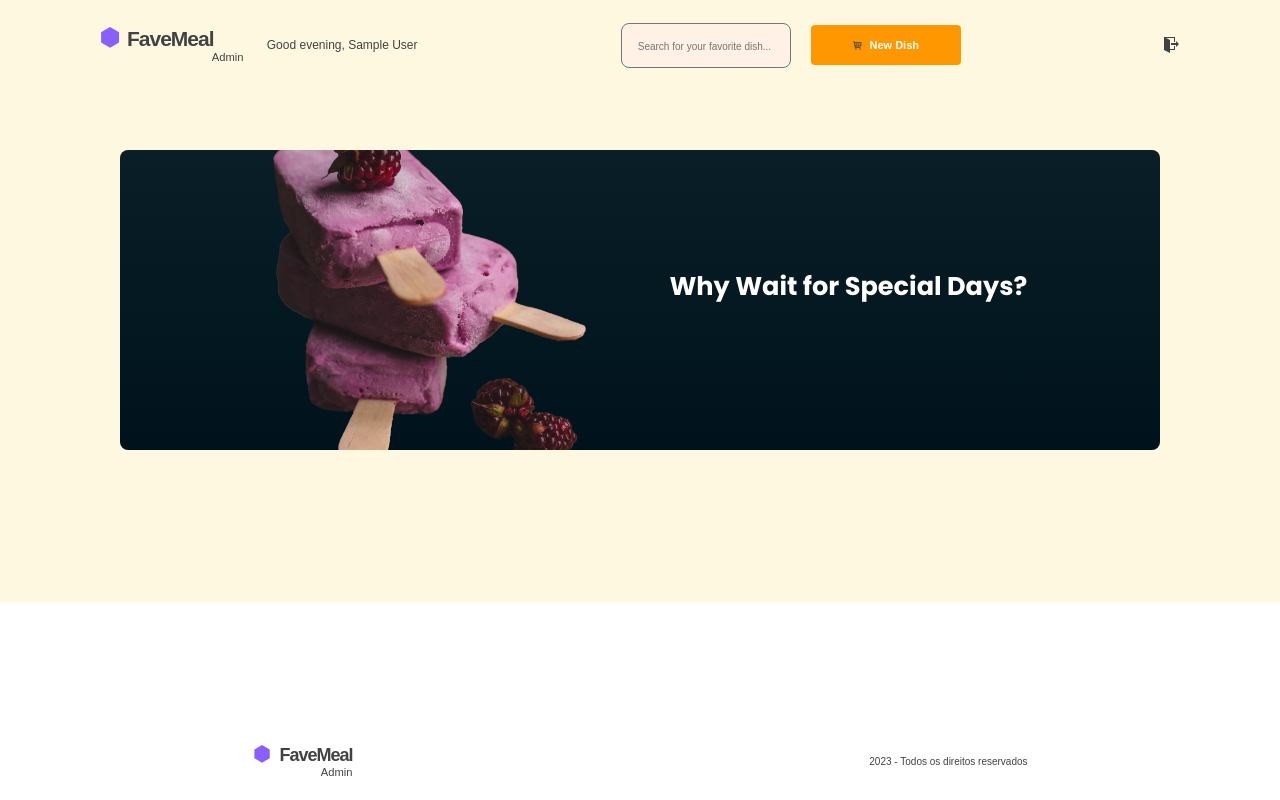
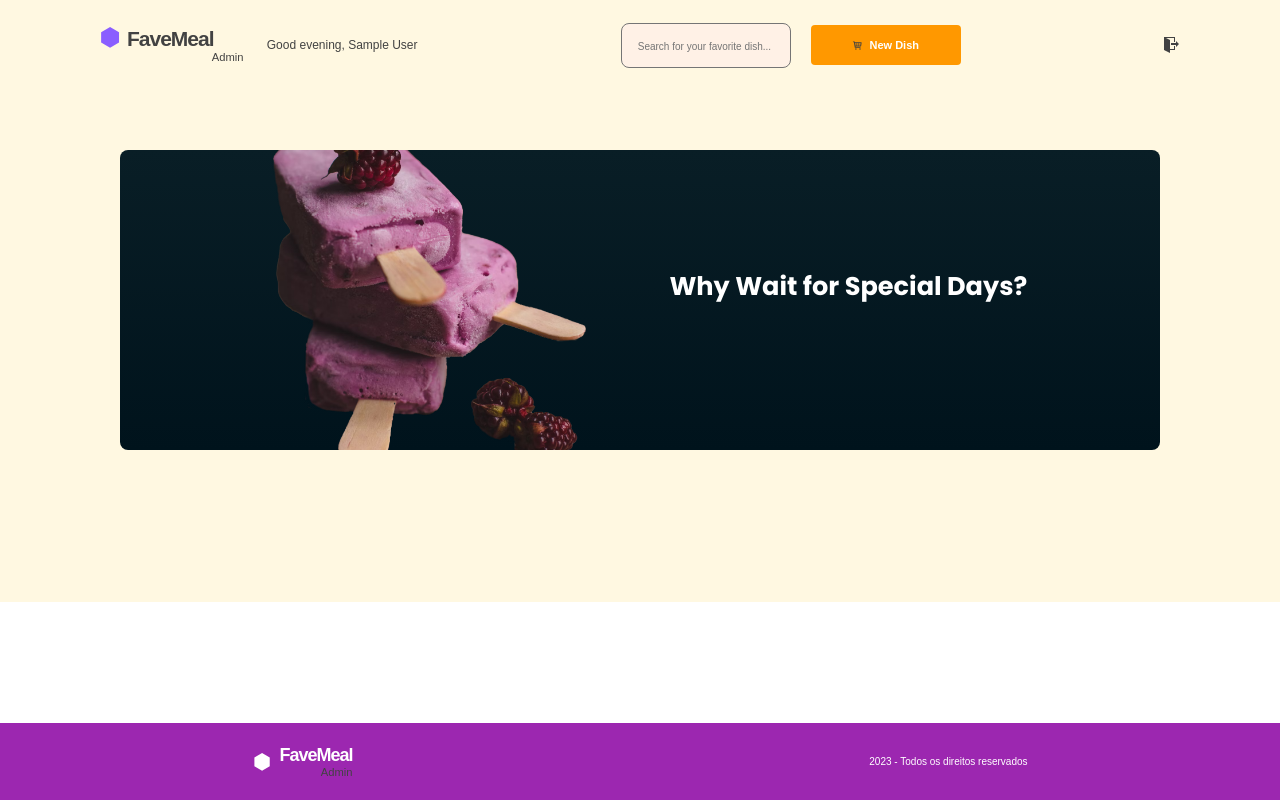
Before and after one commit to KimCidDev/food-explorer-front-end, a React (Vite) app: page / in a window 1280 px wide. Built offline with nearby package versions, Linux system fonts and the light colour scheme; no server answers; sample sign-in values are in the browser's storage; some icons are missing.

Commit message:
style[home&footer]: adjusting colors to the new palette

```diff
--- a/src/Pages/Home/index.jsx
+++ b/src/Pages/Home/index.jsx
@@ -5,7 +5,6 @@ import { useAuth } from '../../hooks/auth';
 import { useEffect, useState } from 'react';
 import { useNavigate } from 'react-router-dom';
 import { Swiper } from '../../components/Swiper';
-
 import { Container, BreathingContainer } from './styles';
 import { Logo } from '../../components/Logo';
 import { Button } from '../../components/Button';
@@ -14,7 +13,6 @@ import { Footer } from '../../components/Footer';
 import { Section } from '../../components/Section';
 import { Greeting } from '../../components/Greeting';
 import { Breathing } from '../../components/Breathing';
-
 import { ImExit } from 'react-icons/im';
 import { IoIosBasket } from 'react-icons/io';
 import { PiCopyright } from 'react-icons/pi';
@@ -24,11 +22,12 @@ import macaroon from '../../assets/bannerImg.png';
 
 export function Home() {
   const { signOut, user } = useAuth();
+  const [name, setName] = useState(user.name);
   const [dishes, setDishes] = useState([]);
   const [search, setSearch] = useState("");
   const [dishSearchResult, setDishSearchResult] = useState([]);
   const [loading, setLoading] = useState(false);
-
+  const menuPath = '/cart';
   const navigate = useNavigate();
 
   const saladDishes = dishSearchResult.length > 0 ? dishSearchResult.filter(dish => dish.category === 'Salad') : dishes.filter(dish => dish.category === 'Salad');
@@ -41,7 +40,7 @@ export function Home() {
   }
 
   function handleNavigateNewDish () {
-    return navigate('/admin/newdish');
+    return navigate('admin/newdish');
   }
 
   function handleNavigateCart () {
@@ -68,30 +67,37 @@ export function Home() {
     }
 
     fetchDishes();
+  }, []);
+
+  useEffect(() => {
+    async function fetchDishesBySearch() {
+      try {
+        const response = await api.get(`/dishes?name=${search}`);
+        setDishSearchResult(response.data);
+      } catch (error) {
+        console.error('Error fetching dish information:', error);
+      }
+    }
+    fetchDishesBySearch();
   }, [search]);
 
   return (
     <Container>
-      <Header icon={IoIosBasket} to="/cart">
+      <Header icon={IoIosBasket} to={menuPath}>
         <Logo />
-        <Greeting name={user ? user.name : "Guest"} />
+        <Greeting name={name} />
         <div className="searchAndCart">
           <input
             id="searchInput"
             type="text"
             placeholder="Search for your favorite dish..."
-            onChange={(e) => setSearch(e.target.value)}
+            onChange={((e) => setSearch(e.target.value))}
           />
-          {user && user.isAdmin ? (
-            <Button icon={TiShoppingCart}
-             title="New Dish"
-             onClick={handleNavigateNewDish} />
-            ) : (
-            <Button icon={TiShoppingCart}
-             title="View Cart"
-             onClick={handleNavigateCart}
-              />
-          )}
+          { user.isAdmin ?
+            <Button icon={TiShoppingCart} title="New Dish" onClick={handleNavigateNewDish} />
+            :
+            <Button icon={TiShoppingCart} title="View Cart" onClick={handleNavigateCart} />
+          }
         </div>
         <ImExit onClick={handleSignOut} />
       </Header>
@@ -102,36 +108,31 @@ export function Home() {
             <img src={macaroon} alt="blackberry ice cream bar" />
             <div className='textContent'>
               <h2>Why Wait for Special Days?</h2>
-              <p>
-                Treat yourself to mouthwatering delights anytime you want.
-              </p>
+              <p>Treat yourself to mouthwatering delights anytime you want.</p>
             </div>
           </div>
         )}
-
         {loading && (
-         <BreathingContainer loading={loading}>
-           <Breathing size="medium"/>
+          <BreathingContainer loading={loading}>
+            <Breathing size="medium"/>
           </BreathingContainer>
         )}
-
         {saladDishes.length > 0 && (
           <Section title="Salads">
-            <Swiper dishes={saladDishes} isAdmin={user ? user.isAdmin : false}/>
+            <Swiper dishes={saladDishes} isAdmin={user.isAdmin}/>
           </Section>
         )}
         {mainDishes.length > 0 && (
           <Section title="Main">
-            <Swiper dishes={mainDishes} isAdmin={user ? user.isAdmin : false}/>
+            <Swiper dishes={mainDishes} isAdmin={user.isAdmin}/>
           </Section>
         )}
         {dessertDishes.length > 0 && (
           <Section title="Desserts">
-            <Swiper dishes={dessertDishes} isAdmin={user ? user.isAdmin : false}/>
+            <Swiper dishes={dessertDishes} isAdmin={user.isAdmin}/>
           </Section>
         )}
       </main>
-
       <Footer icon={PiCopyright} />
     </Container>
   );
--- a/src/components/Footer/styles.js
+++ b/src/components/Footer/styles.js
@@ -14,21 +14,27 @@ export const Container = styled.footer`
   bottom: 0;
   z-index: 10;
 
-  background-color: ${({ theme }) => theme.COLORS.DARK_700};
-  color: ${({ theme }) => theme.COLORS.LIGHT_100};
+  background-color: ${({ theme }) =>
+    theme.COLORS.PRIMARY}; /* Updated to primary color for better contrast */
+  color: ${({ theme }) => theme.COLORS.FORM_BG}; /* Ensure text is readable */
 
   > div {
+    display: flex;
+    align-items: center;
+
     svg {
       height: 18px;
       path {
-        fill: ${({ theme }) => theme.COLORS.LIGHT_700};
+        fill: ${({ theme }) =>
+          theme.COLORS.FORM_BG}; /* Ensure logo color is readable */
       }
     }
 
     h1 {
       font-size: 18px;
       margin: 0;
-      color: ${({ theme }) => theme.COLORS.LIGHT_700};
+      color: ${({ theme }) =>
+        theme.COLORS.FORM_BG}; /* Ensure text is readable */
     }
   }
 
@@ -36,9 +42,12 @@ export const Container = styled.footer`
     display: flex;
     align-items: center;
     font-size: 10px;
+    color: ${({ theme }) => theme.COLORS.FORM_BG}; /* Ensure text is readable */
 
     svg {
       margin-right: 2px;
+      fill: ${({ theme }) =>
+        theme.COLORS.FORM_BG}; /* Ensure icon color is readable */
     }
   }
 `;
```
